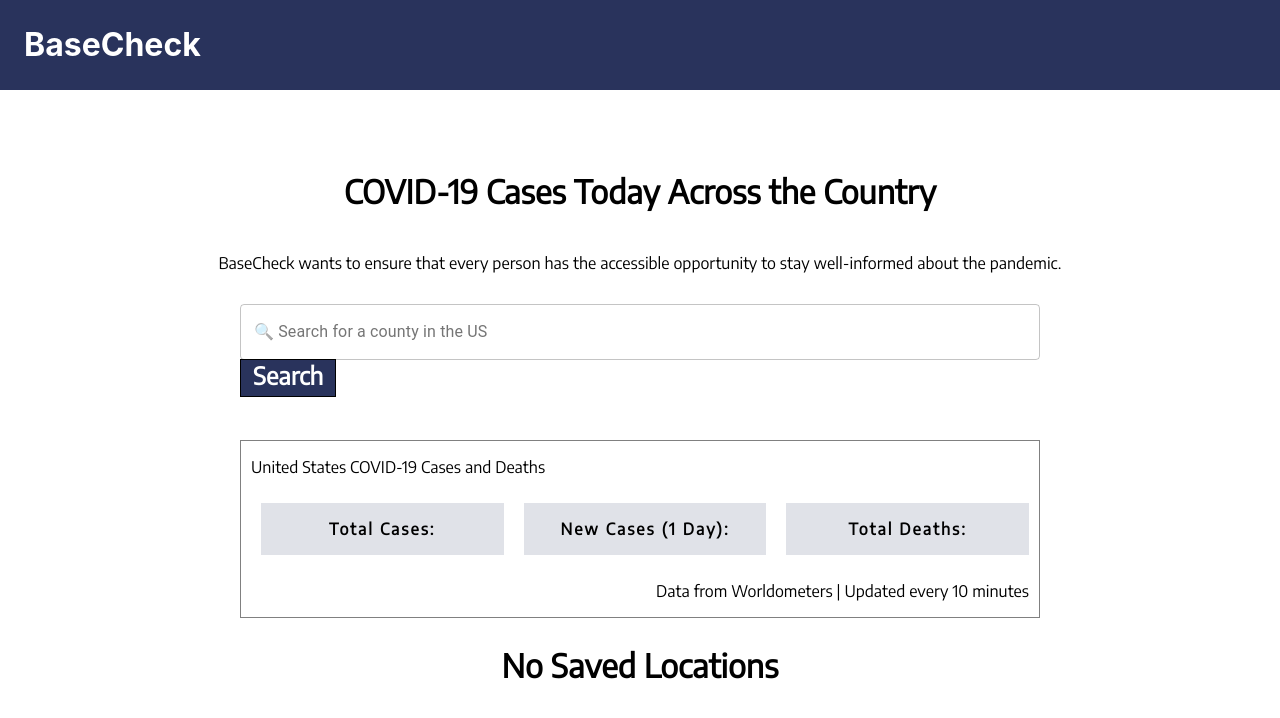
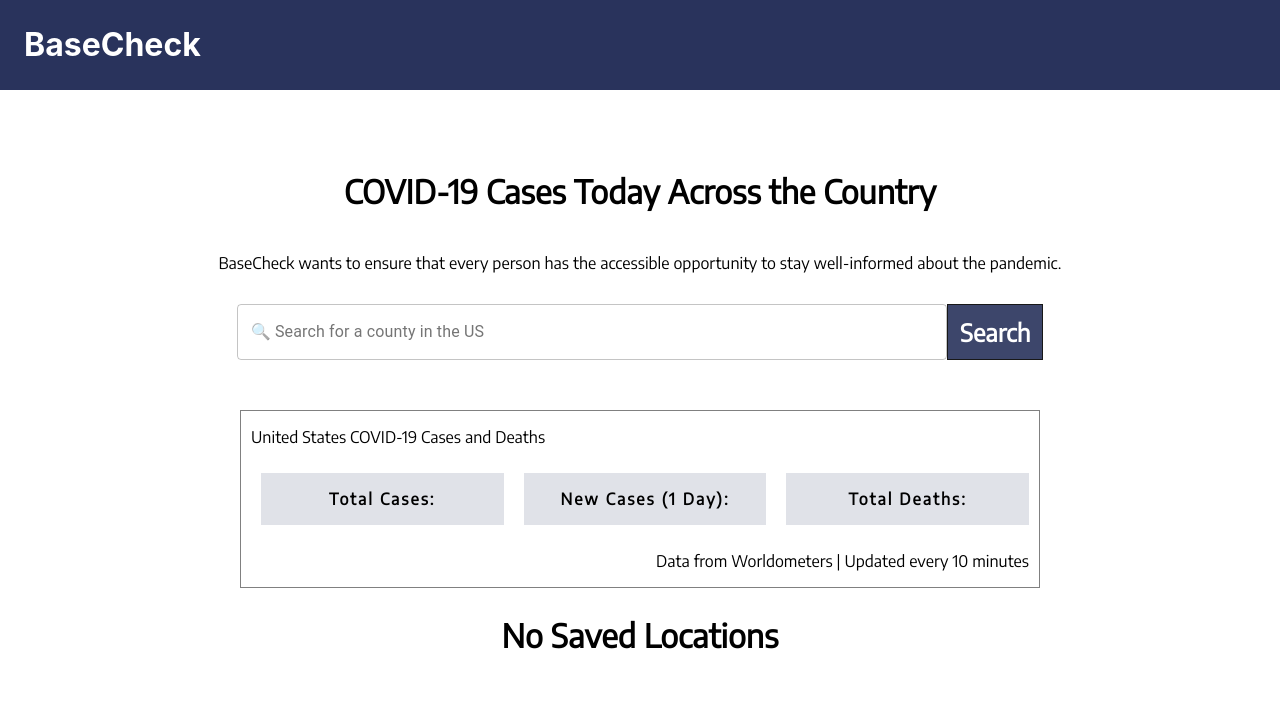
Before and after one commit to autumn-info-442a/team-b, a React (Create React App) app in the folder my-app/: page / in a window 1280 px wide. Shown: the top 718 px of the page. Built offline with nearby package versions, Linux system fonts and the light colour scheme; no server answers.

Commit message:
Move search button to the right of the search field

```diff
--- a/my-app/src/App.css
+++ b/my-app/src/App.css
@@ -74,20 +74,26 @@
 .search-form {
   padding-bottom: 50px;
   padding-top: 15px;
+  display: flex;
+  width: 90%;
 }
 
 .search-button {
   border: 1px solid black;
   background-color: #29335C;
   text-align: center;
+  vertical-align: center;
   width: auto;
   font-weight: bold;
-  padding-right: 0.5em;
-  padding-left: 0.5em;
-  padding-bottom: 0.25em;
+  padding: 0.5em;
   font-size: 1.5em;
   text-decoration: none;
   color: white;
+  opacity: 0.9;
+}
+
+.search-button:hover, .search-button:active, .search-button:focus {
+  opacity: 1;
 }
 
 h2 {
--- a/my-app/src/components/SearchBar.js
+++ b/my-app/src/components/SearchBar.js
@@ -39,7 +39,6 @@ export default function SearchBar() {
           }}
           onInputChange={e => {
             setInput(e.target.value);
-            console.log(input);
           }}
           style={{ width: '50em' }}
           renderInput={(params) => <TextField {...params} label='&#128269; Search for a county in the US' variant="outlined" />}
```
